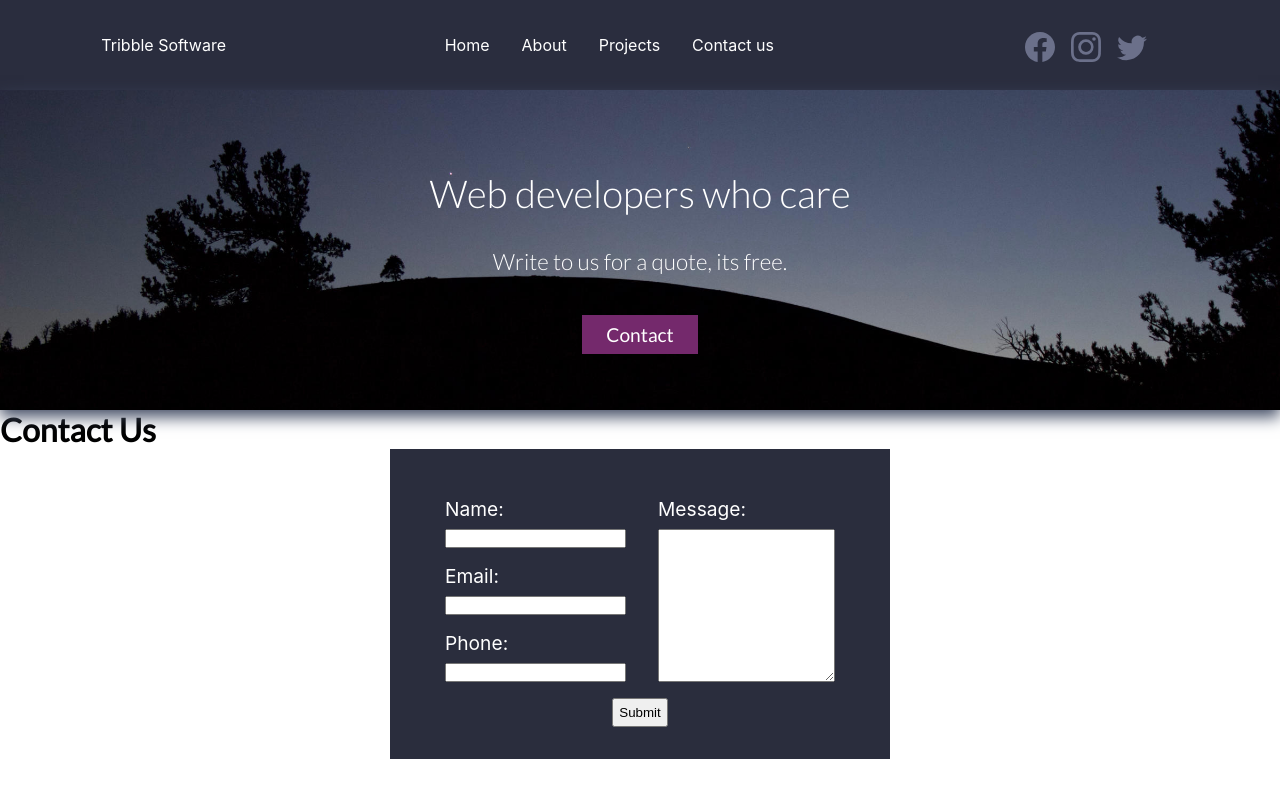
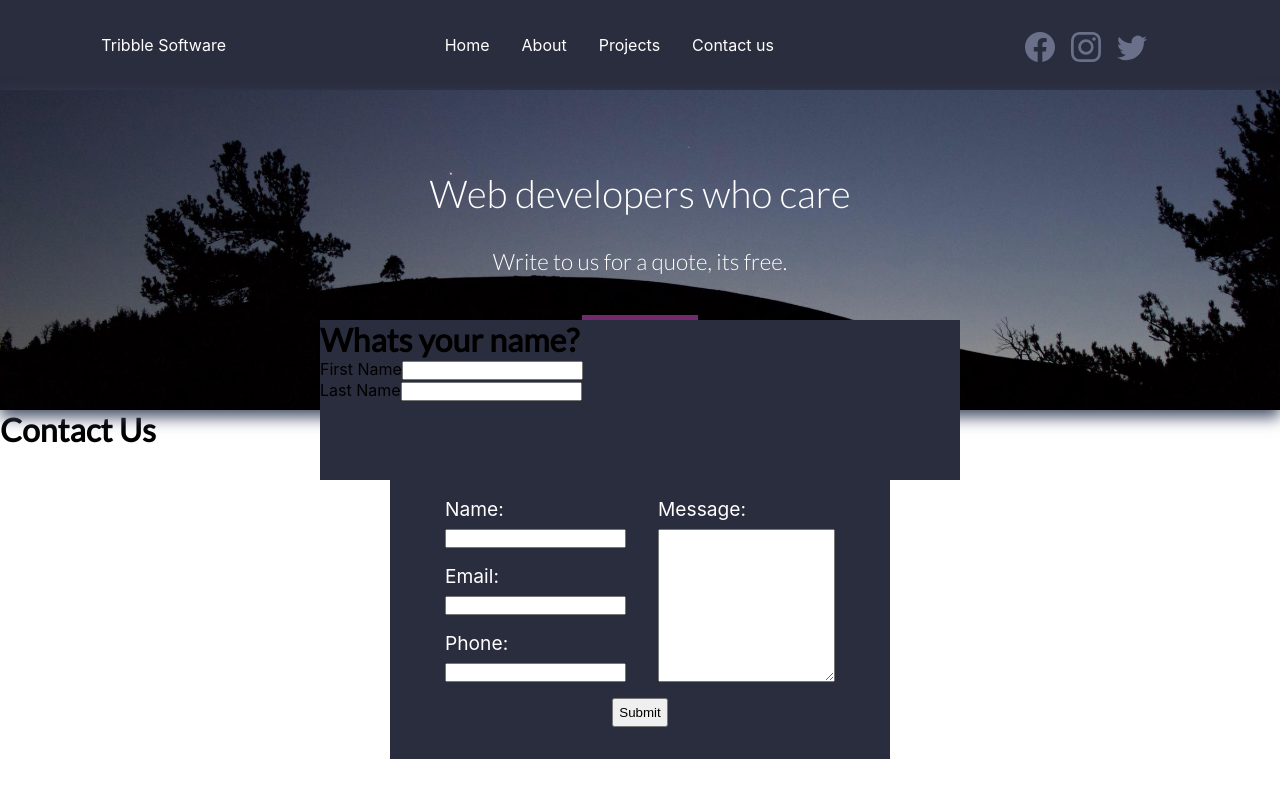
Before and after one commit to RandallBG/TribbleSoftwareWebsite, a React (Create React App) app: page /contact in a window 1280 px wide. Shown: the top 800 px of the page. Built offline with nearby package versions, Linux system fonts and the light colour scheme.

Commit message:
started creating form modal

```diff
--- a/src/components/Contact/Contact.js
+++ b/src/components/Contact/Contact.js
@@ -1,4 +1,5 @@
 import "./Contact.css";
+import Modal from "../modules/modal/Modal";
 
 const Contact = () => {
   return (
@@ -9,16 +10,26 @@ const Contact = () => {
           <div className="form-wrapper">
             <div className="form-group">
               <label for="name">Name:</label>
-              <input class="formInput" type="text" name="name" id="name" />
+              <input className="formInput" type="text" name="name" id="name" />
               <label for="email">Email:</label>
-              <input class="formInput" type="email" name="email" id="email" />
+              <input
+                className="formInput"
+                type="email"
+                name="email"
+                id="email"
+              />
               <label for="phone">Phone:</label>
-              <input class="formInput" type="text" name="phone" id="phone" />
+              <input
+                className="formInput"
+                type="text"
+                name="phone"
+                id="phone"
+              />
             </div>
             <div className="form-group">
               <label for="message">Message:</label>
               <textarea
-                class="formInput"
+                className="formInput"
                 name="message"
                 id="message"
                 rows="5"
@@ -35,6 +46,8 @@ const Contact = () => {
           </button>
         </form>
       </div>
+
+      <Modal />
     </div>
   );
 };
--- /dev/null
+++ b/src/components/modules/modal/Modal.css
@@ -0,0 +1,15 @@
+.modal {
+  width: 50%;
+  height: 20vh;
+  background-color: #2a2d3d;
+  margin: 0 auto;
+  overflow: hidden;
+  transition: all 0.5s ease-in-out;
+}
+
+.modalActive {
+  position: absolute;
+  top: 50%;
+  left: 50%;
+  transform: translate(-50%, -50%);
+}
--- /dev/null
+++ b/src/components/modules/modal/Modal.js
@@ -0,0 +1,18 @@
+import "./Modal.css";
+import Page from "./ModalPage";
+
+const Modal = () => {
+  //   document.getElementById("contactModal").addEventListener("click", () => {
+  //     document.getElementById("contactModal").classList.toggle("modalActive");
+  //   });
+  return (
+    <div id="contactModal" className="modal modalActive">
+      <Page
+        title="Whats your name?"
+        inputs={["First Name", "Last Name"]}
+      ></Page>
+    </div>
+  );
+};
+
+export default Modal;
--- /dev/null
+++ b/src/components/modules/modal/ModalPage.js
@@ -0,0 +1,19 @@
+const ModalPage = (props) => {
+  return (
+    <div className="modalPage">
+      <div>
+        <h1>{props.title}</h1>
+      </div>
+      {props.inputs.map((input) => {
+        return (
+          <div>
+            <label>{input}</label>
+            <input type="text"></input>
+          </div>
+        );
+      })}
+    </div>
+  );
+};
+
+export default ModalPage;
```
Also changed, not shown: src/components/modules/Footer/Footer.js (+3 -3 lines).
